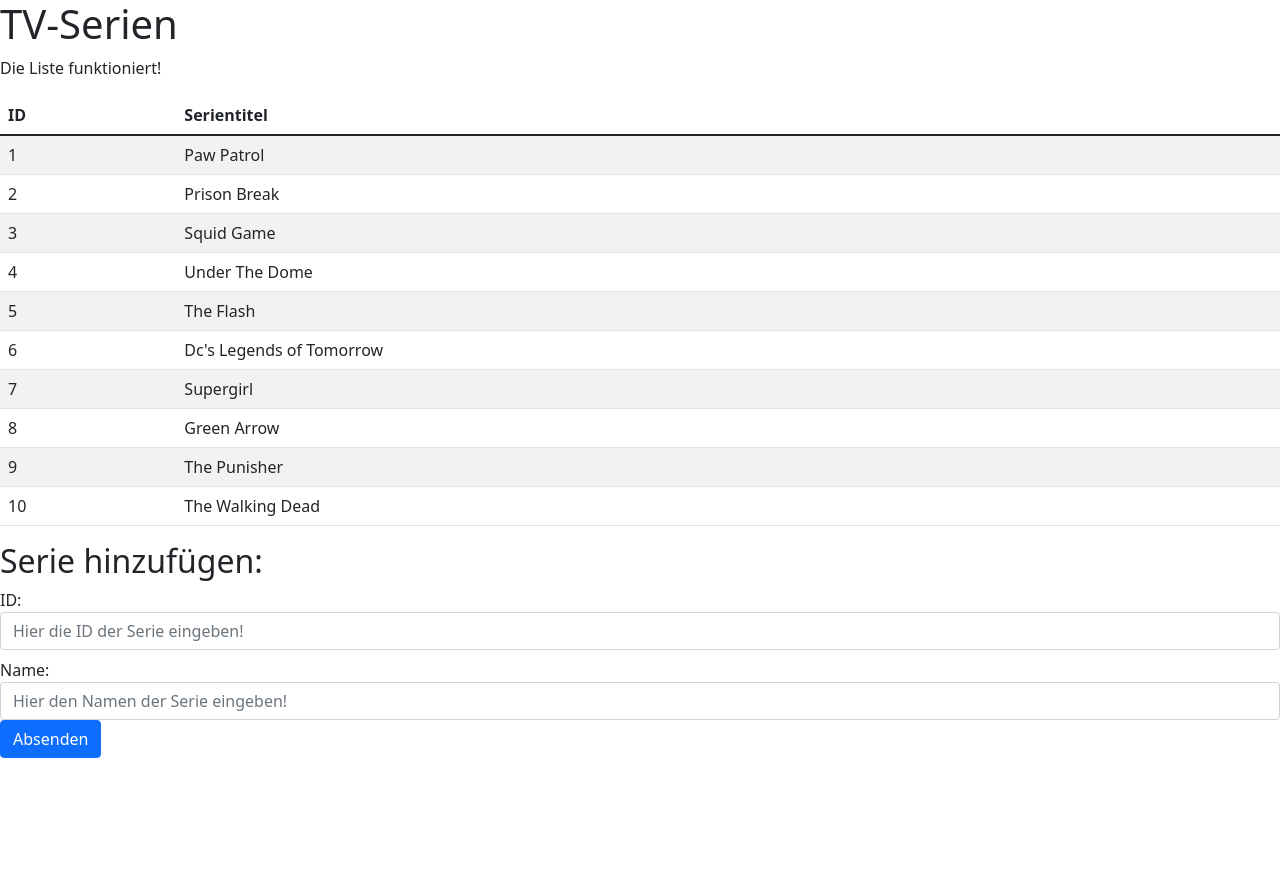
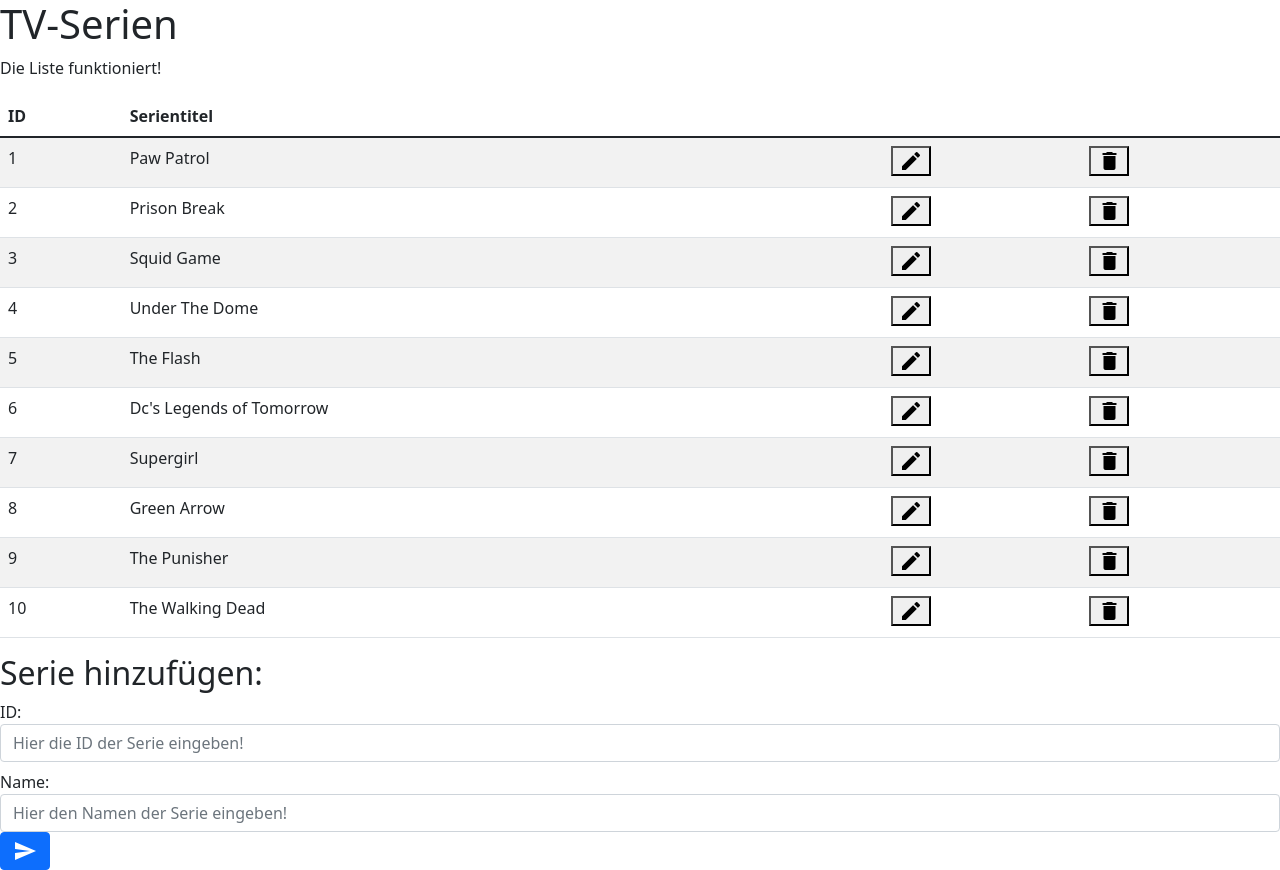
Before and after one commit to Walndin/angular-ivy-grc4vd, an Angular app: page / in a window 1280 px wide. Before the commit the page ends 800 px from the top, so only its background shows below. Built offline with nearby package versions, Linux system fonts and the light colour scheme.

Commit message:
5 files modified

```diff
--- a/src/app/components/show-form/show-form.component.html
+++ b/src/app/components/show-form/show-form.component.html
@@ -24,7 +24,7 @@
     />
   </div>
 
-  <button type="submit" class="btn btn-primary" (click)="save()">
-    Absenden
+  <button type="submit" class="btn btn-primary material-icons" (click)="save()">
+    send
   </button>
 </form>
--- a/src/app/components/show-list/show-list.component.html
+++ b/src/app/components/show-list/show-list.component.html
@@ -5,12 +5,16 @@
     <tr>
       <th>ID</th>
       <th>Serientitel</th>
+      <th>&nbsp;</th>
+      <th>&nbsp;</th>
     </tr>
   </thead>
   <tbody>
     <tr *ngFor="let s of shows">
       <td>{{ s.id }}</td>
       <td>{{ s.title }}</td>
+      <td><button class="material-icons">edit</button></td>
+      <td><button class="material-icons">delete</button></td>
     </tr>
   </tbody>
 </table>
--- a/src/app/components/show-list/show-list.component.ts
+++ b/src/app/components/show-list/show-list.component.ts
@@ -8,12 +8,17 @@
   styleUrls: ['./show-list.component.css'],
 })
 export class ShowListComponent implements OnInit {
+  showEdit: Show;
 
-  constructor(private showDataService: ShowDataService) {
+  constructor(private showDataService: ShowDataService) {}
+  get shows(): Show[] {
+    return this.showDataService.shows;
   }
-  get shows(): Show[ ] {return this.showDataService.shows;}
 
-
+  edit(show): Show {
+    this.showDataService.saveEditShow;
+    return null;
+  }
 
   ngOnInit() {}
 }
--- a/src/app/services/show-data.service.ts
+++ b/src/app/services/show-data.service.ts
@@ -21,4 +21,8 @@
   saveShow(show: Show) {
     this.shows.push(show);
   }
+
+  saveEditShow(show: Show) {
+    this.shows.filter;
+  }
 }
--- a/src/index.html
+++ b/src/index.html
@@ -1,7 +1,16 @@
+<!DOCTYPE html>
+<head></head>
+<body>
   <link
     href="https://cdn.jsdelivr.net/npm/bootstrap@5.1.2/dist/css/bootstrap.min.css"
     rel="stylesheet"
     integrity="sha384-uWxY/CJNBR+1zjPWmfnSnVxwRheevXITnMqoEIeG1LJrdI0GlVs/9cVSyPYXdcSF"
     crossorigin="anonymous"
   />
+  <link
+    href="https://fonts.googleapis.com/icon?family=Material+Icons"
+    rel="stylesheet"
+  />
+
   <my-app>loading</my-app>
+</body>
```
Lines whose indentation alone changed are shown as unchanged.
